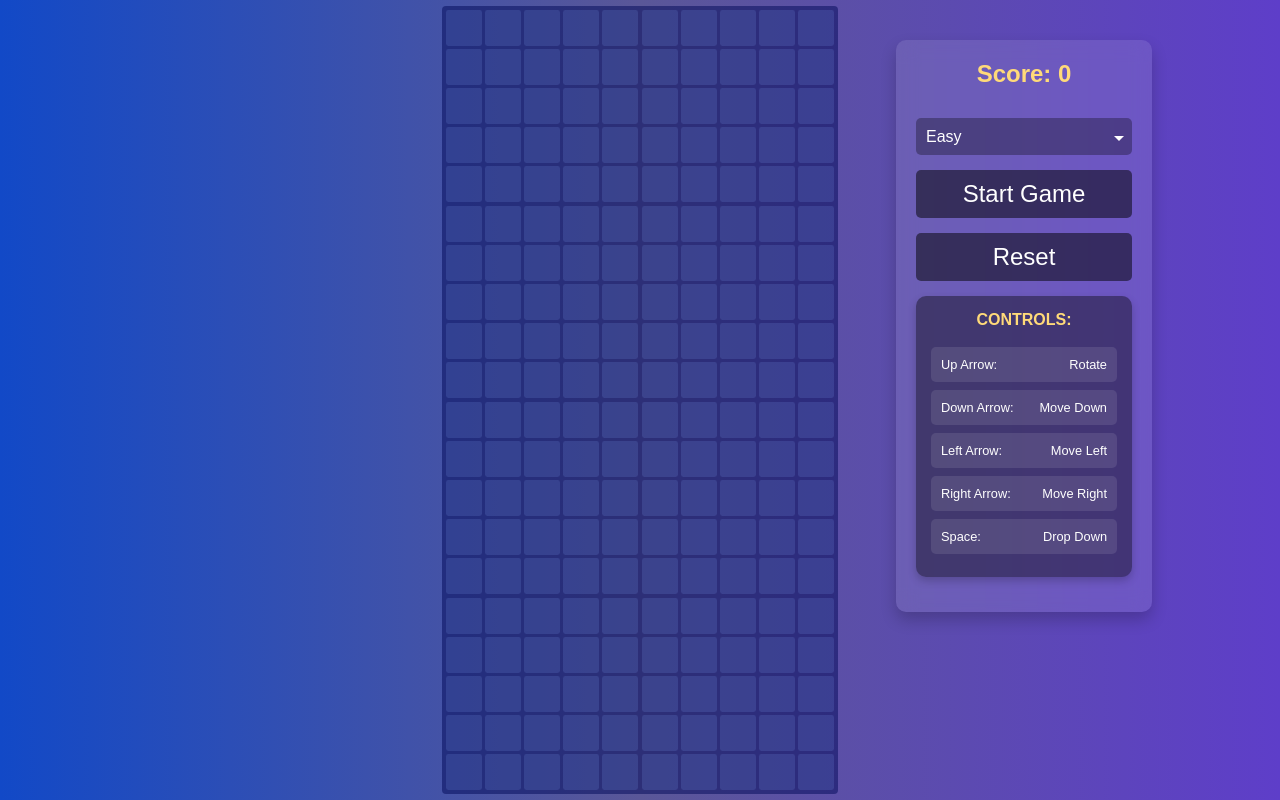
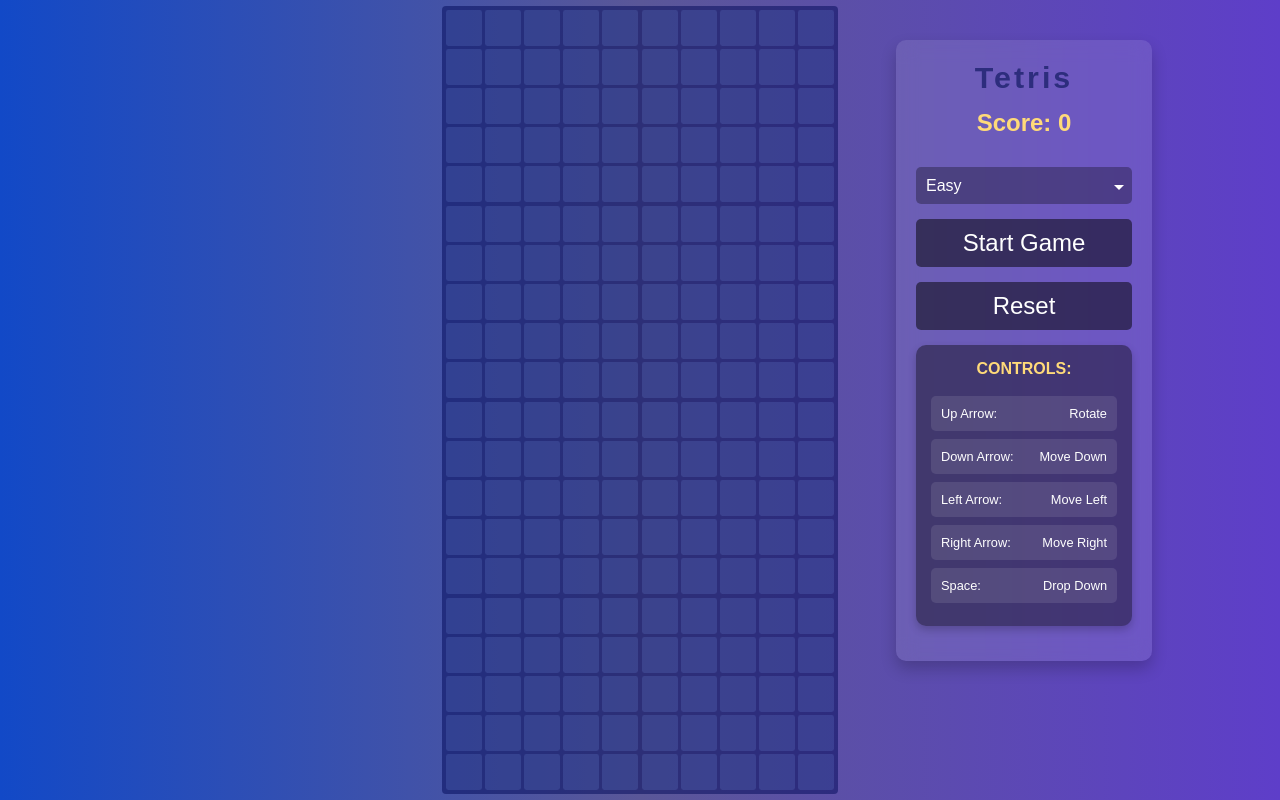
Before and after one commit to prysiazhna/tetris, a plain HTML site: page index.html in a window 1280 px wide. Drawn offline with Linux system fonts and the light colour scheme.

```diff
--- a/index.html
+++ b/index.html
@@ -13,6 +13,7 @@
 
 <body>
 <div class="info">
+    <div id="title">Tetris</div>
     <div id="score">Score: 0</div>
 
     <div class="select-dropdown">
--- a/style.css
+++ b/style.css
@@ -30,6 +30,15 @@
     color: white;
     font-family: Arial, Helvetica, sans-serif;
     backdrop-filter: blur(10px);
+}
+
+#title {
+    margin-bottom: 14px;
+    font-size: 1.9em;
+    font-weight: 900;
+    text-align: center;
+    color: #2d2d7d;
+    letter-spacing: 3px;
 }
 
 #controls {
```
Also changed, not shown: 1 other file.
